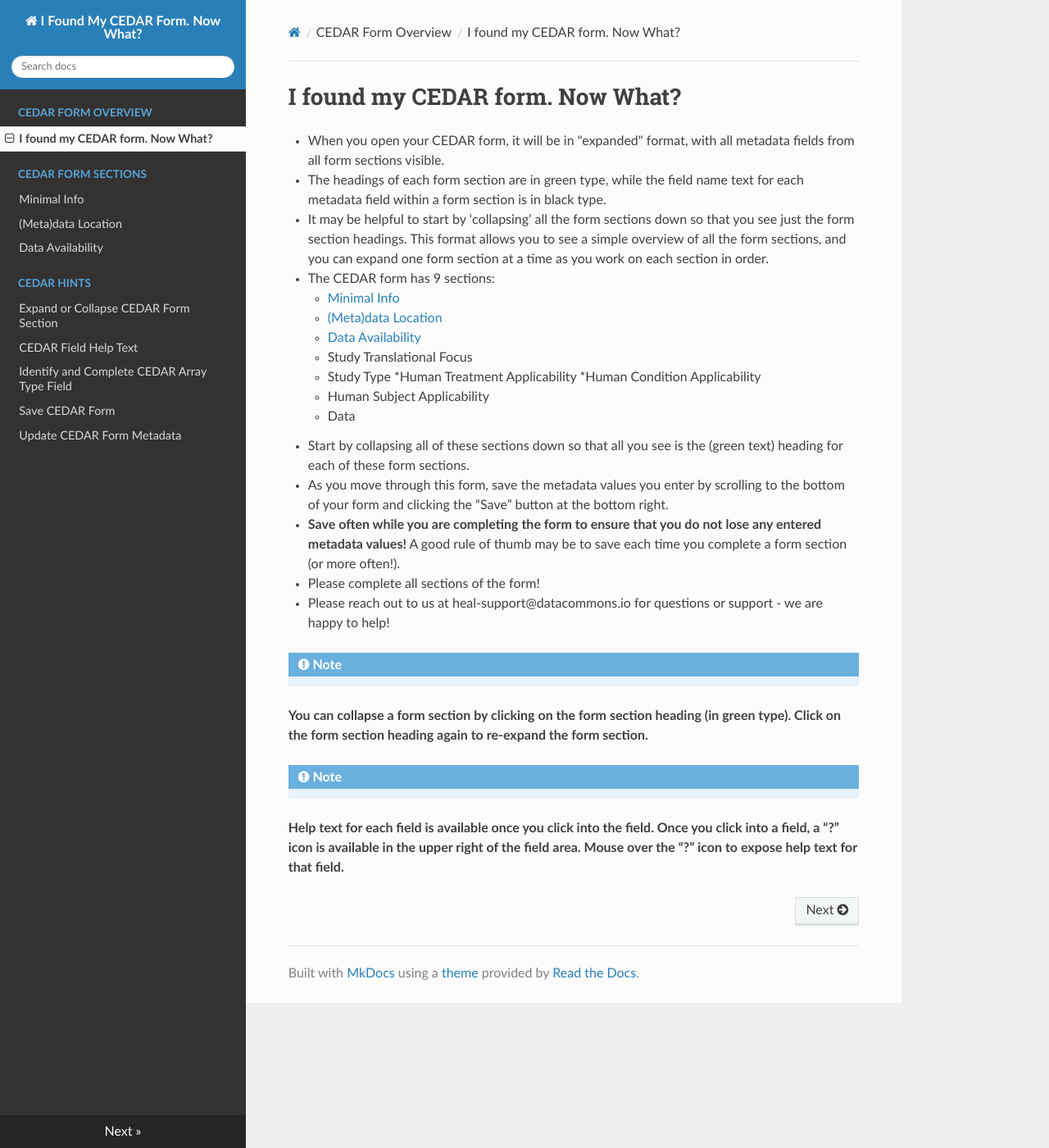
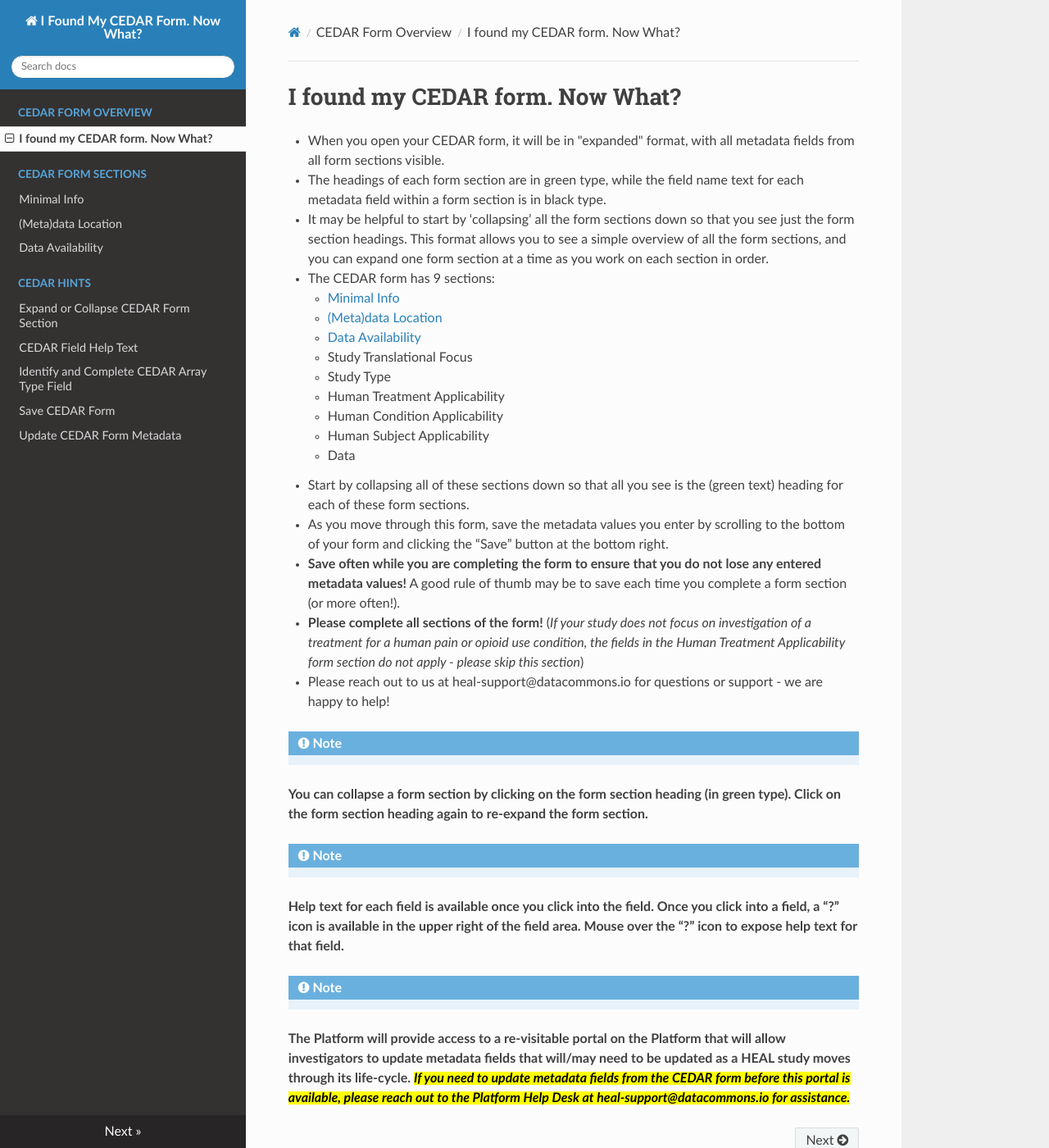
Before and after one commit to HEAL/cedar-form-docs, an MkDocs documentation site: the page built from docs/index.md, in a window 1280 px wide and 1400 px high. Shown: the whole window at 82% size. Built offline with MkDocs 1.6.1, drawn with Linux system fonts in a browser that asks for light colours; nearby versions of some CDN libraries.

Commit message:
on index.md: fixed bulleted list of form sections; added guidance of when to skip treatment form section; added note on updating metadata

```diff
--- a/docs/index.md
+++ b/docs/index.md
@@ -9,14 +9,14 @@
     * [Data Availability](data-availability.md)
     * Study Translational Focus
     * Study Type
-    *Human Treatment Applicability
-    *Human Condition Applicability
+    * Human Treatment Applicability
+    * Human Condition Applicability
     * Human Subject Applicability
     * Data
 * Start by collapsing all of these sections down so that all you see is the (green text) heading for each of these form sections.
 * As you move through this form, save the metadata values you enter by scrolling to the bottom of your form and clicking the “Save” button at the bottom right.
 * **Save often while you are completing the form to ensure that you do not lose any entered metadata values!** A good rule of thumb may be to save each time you complete a form section (or more often!).
-* Please complete all sections of the form!
+* **Please complete all sections of the form!** (*If your study does not focus on investigation of a treatment for a human pain or opioid use condition, the fields in the Human Treatment Applicability form section do not apply - please skip this section*)
 * Please reach out to us at heal-support@datacommons.io for questions or support - we are happy to help!
 
 !!! note
@@ -24,3 +24,6 @@
 
 !!! note
 **Help text for each field is available once you click into the field. Once you click into a field, a “?” icon is available in the upper right of the field area. Mouse over the “?” icon to expose help text for that field.**
+
+!!! note
+**The Platform will provide access to a re-visitable portal on the Platform that will allow investigators to update metadata fields that will/may need to be updated as a HEAL study moves through its life-cycle. <mark>If you need to update metadata fields from the CEDAR form before this portal is available, please reach out to the Platform Help Desk at heal-support@datacommons.io for assistance.</mark>**
```
